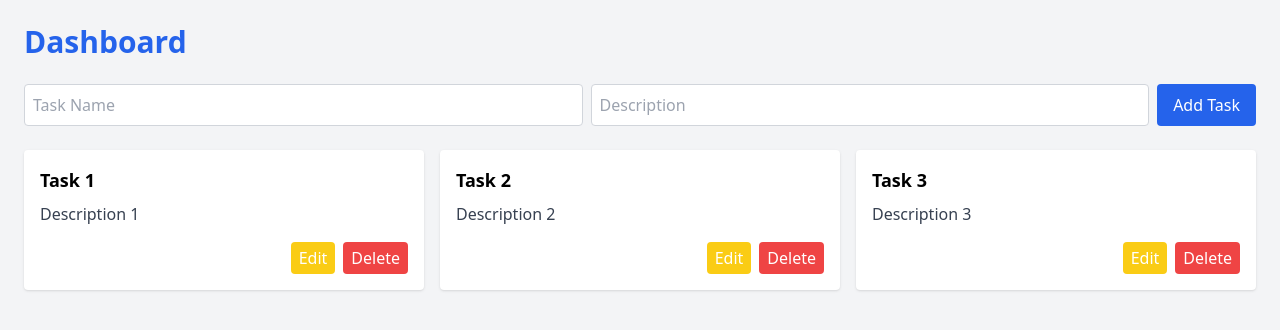
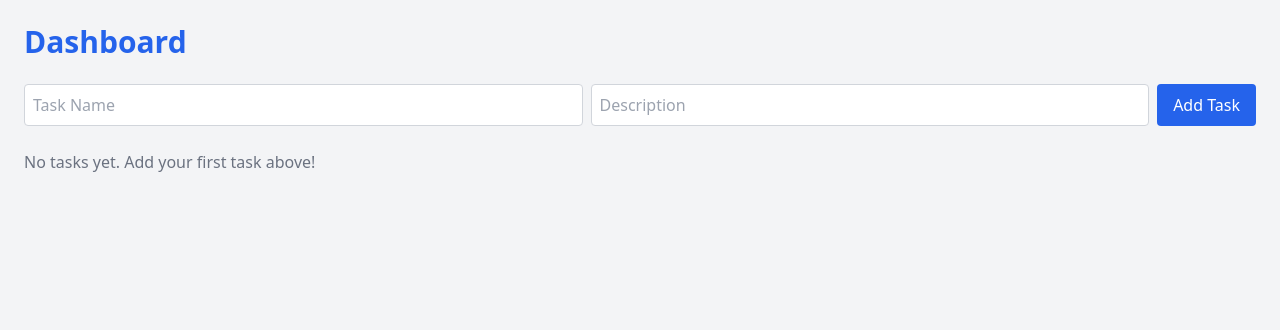
Before and after one commit to w53434129-cmyk/task-manager-app, a Next.js app in the folder frontend/: page /dashboard in a window 1280 px wide. Shown: the top 330 px of the page. Built offline with nearby package versions, Linux system fonts and the light colour scheme.

Commit message:
Update TaskList.js

```diff
--- a/frontend/src/components/TaskList.js
+++ b/frontend/src/components/TaskList.js
@@ -1,13 +1,8 @@
 import { useState } from "react";
 
 export default function TaskList() {
-  // State for tasks
-  const [tasks, setTasks] = useState([
-    // Initial tasks (optional)
-    { id: 1, title: "Task 1", description: "Description 1" },
-    { id: 2, title: "Task 2", description: "Description 2" },
-    { id: 3, title: "Task 3", description: "Description 3" },
-  ]);
+  // Start with empty tasks array
+  const [tasks, setTasks] = useState([]);
 
   // State for new task input
   const [newTask, setNewTask] = useState({ title: "", description: "" });
@@ -58,7 +53,10 @@ export default function TaskList() {
         </button>
       </div>
 
-      {/* Task cards grid (3 per row) */}
+      {/* Message if no tasks */}
+      {tasks.length === 0 ? (
+        <p className="text-gray-500">No tasks yet. Add your first task above!</p>
+      ) : (
         <div className="grid grid-cols-1 sm:grid-cols-2 lg:grid-cols-3 gap-4">
           {tasks.map((task) => (
             <TaskCard
@@ -69,6 +67,7 @@ export default function TaskList() {
             />
           ))}
         </div>
+      )}
     </div>
   );
 }
```
Lines whose indentation alone changed are shown as unchanged.
